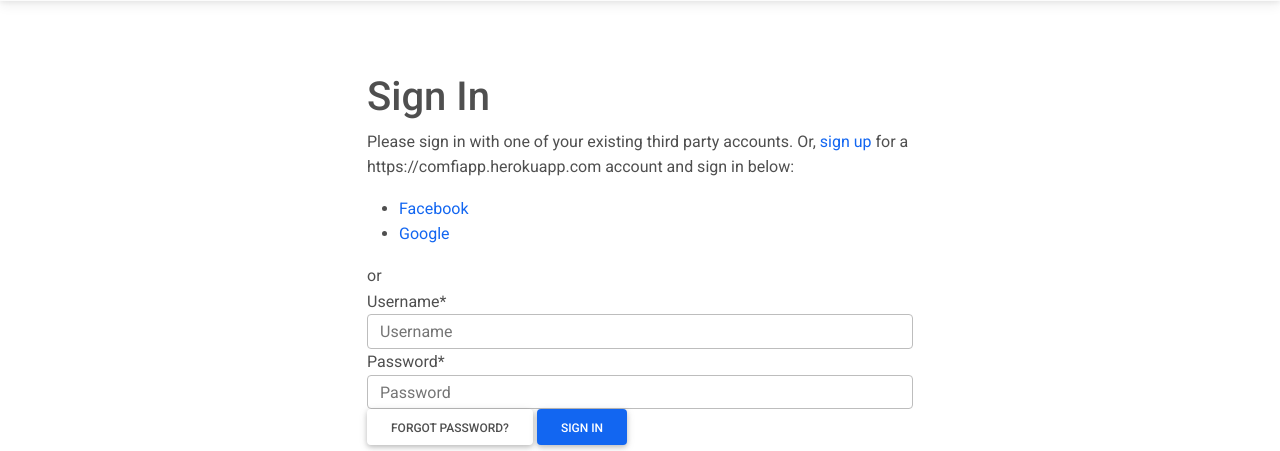
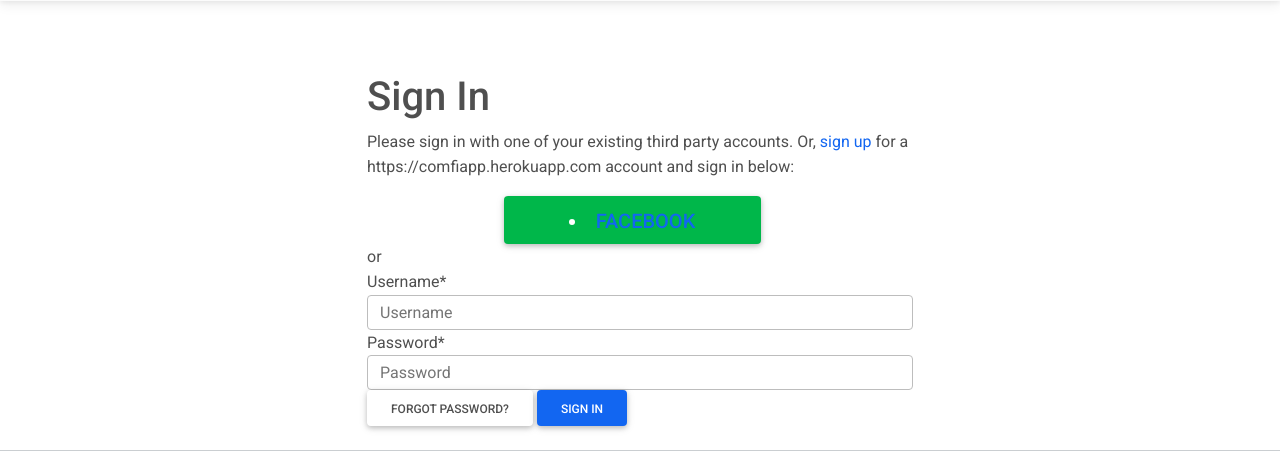
Before and after one commit to floydflava/comfi, a Django app: page /accounts/login/ in a window 1280 px wide. Shown: the part 58-509 px from the top of the page. Run offline with Django 3.2, Linux system fonts and the light colour scheme; some libraries are stand-ins or nearby versions.

Commit message:
facebook login added

```diff
--- a/comfi/settings/base.py
+++ b/comfi/settings/base.py
@@ -28,7 +28,7 @@
     'cloudinary',
     # 'allauth.socialaccount.providers.vk',  # if you need VK api
     'allauth.socialaccount.providers.facebook', # if you need FB api
-    'allauth.socialaccount.providers.google',
+    # 'allauth.socialaccount.providers.google',
 
 
 ]
--- a/templates/account/login.html
+++ b/templates/account/login.html
@@ -19,16 +19,20 @@
           <p>{% blocktrans with site.name as site_name %}Please sign in with one
           of your existing third party accounts. Or, <a href="{{ signup_url }}">sign up</a>
           for a {{ site_name }} account and sign in below:{% endblocktrans %}</p>
+          <div class="d-grid gap-2 col-6 mx-auto">
 
-          <div class="socialaccount_ballot">
+          <button type="button"  class="btn btn-success me-3 fs-5" href="socialaccount/snippets/provider_list.html" with process="login">
 
-            <ul class="socialaccount_providers">
-              {% include "socialaccount/snippets/provider_list.html" with process="login" %}
-            </ul>
+            {% include "socialaccount/snippets/provider_list.html" with process="login" %}
 
-            <div class="login-or">{% trans 'or' %}</div>
+          </button>
+          </div>
+          </ul>
 
-          </div>
+          <div class="login-or">{% trans 'or' %}</div>
+
+
+
 
           {% include "socialaccount/snippets/login_extra.html" %}
 
```
Also changed, not shown: db.sqlite3.
